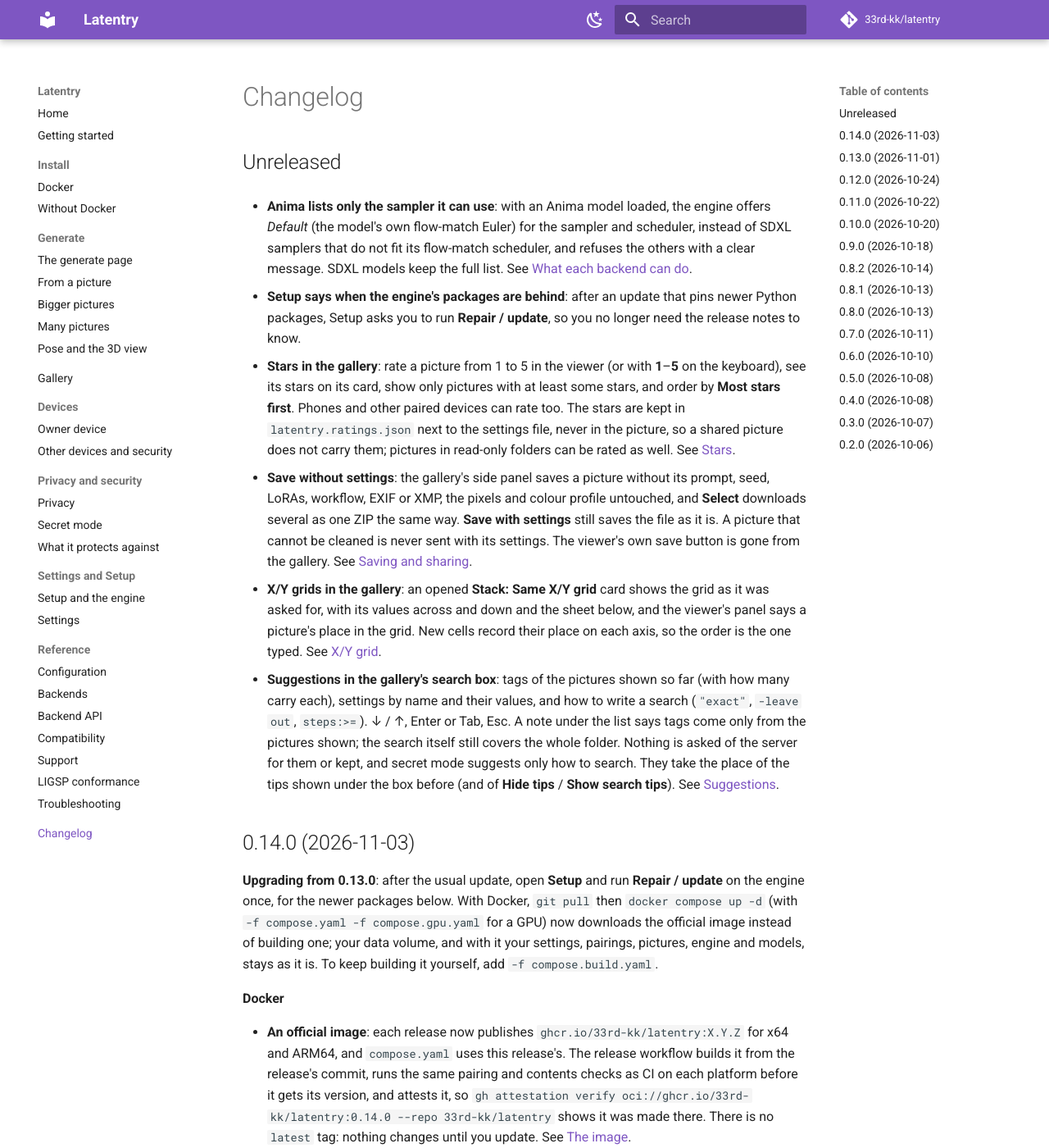
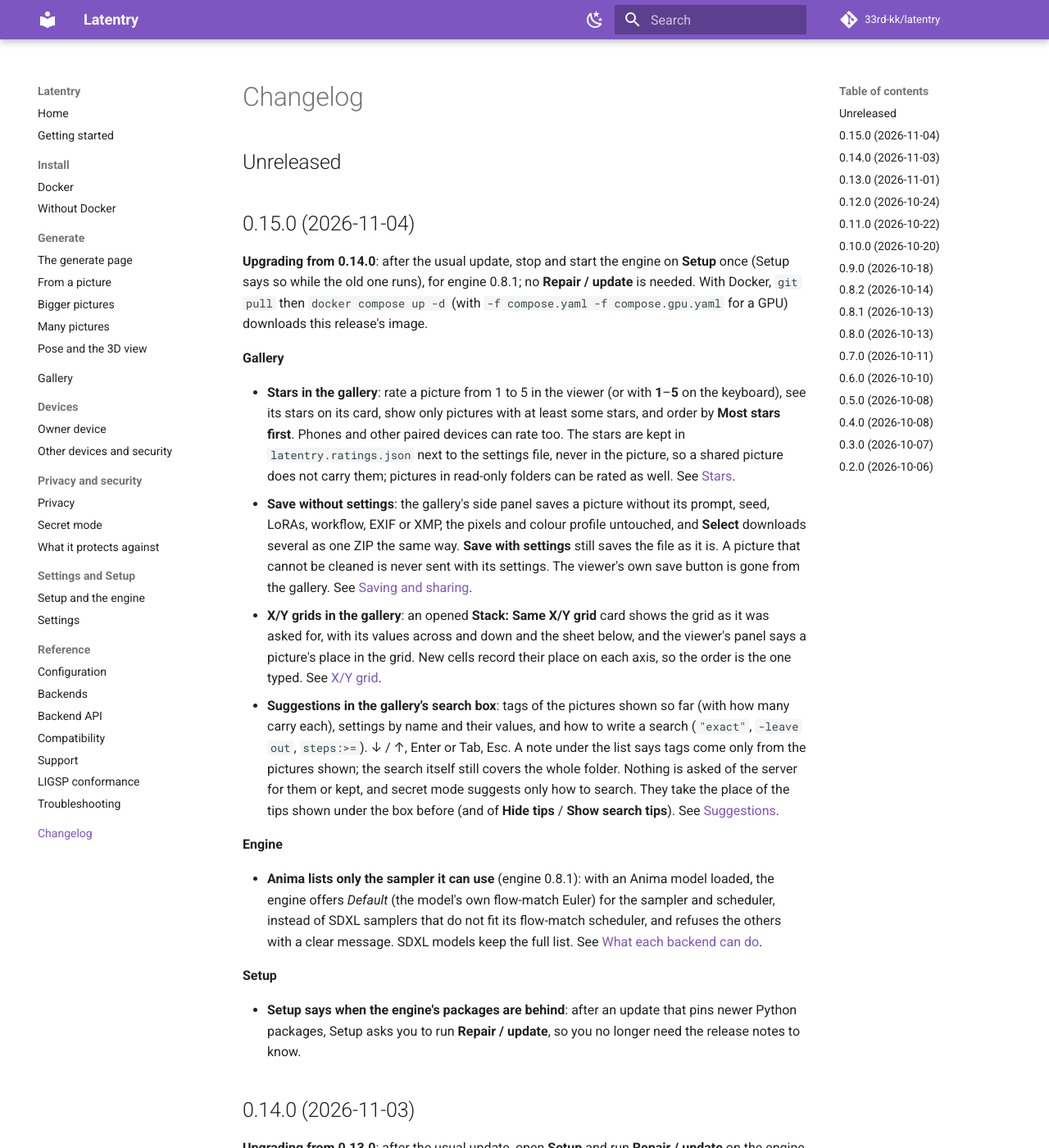
Before and after one commit to 33rd-kk/latentry, an MkDocs documentation site: the page built from docs/changelog.md, in a window 1280 px wide and 1400 px high. Shown: the whole window at 82% size. Built offline with MkDocs 1.6.1 and Material for MkDocs 9.7.7, drawn with Linux system fonts in a browser that asks for light colours; comment, search, counter and statistics services are not loaded.

Commit message:
Release 0.15.0 (#177)
Gallery stars, saving without settings, X/Y grids shown as grids, suggestions in the search box, a Setup notice when the engine's pinned packages are behind, and Anima offered only its own sampler (#170-#178). Engine 0.8.1: restart the engine once.

Co-authored-by: Claude Opus 5.5 <noreply@anthropic.com>

```diff
--- a/CHANGELOG.md
+++ b/CHANGELOG.md
@@ -2,15 +2,16 @@
 
 ## Unreleased
 
-- **Anima lists only the sampler it can use**: with an Anima model loaded,
-  the engine offers *Default* (the model's own flow-match Euler) for the
-  sampler and scheduler, instead of SDXL samplers that do not fit its
-  flow-match scheduler, and refuses the others with a clear message. SDXL models keep the full list.
-  See [What each backend can do](https://33rd-kk.github.io/latentry/reference/backends/#what-each-backend-can-do).
+## 0.15.0 (2026-11-04)
 
-- **Setup says when the engine's packages are behind**: after an update
-  that pins newer Python packages, Setup asks you to run **Repair / update**,
-  so you no longer need the release notes to know.
+**Upgrading from 0.14.0**: after the usual update, stop and start the
+engine on **Setup** once (Setup says so while the old one runs), for
+engine 0.8.1; no **Repair / update** is needed. With Docker, `git pull`
+then `docker compose up -d` (with `-f compose.yaml -f compose.gpu.yaml`
+for a GPU) downloads this release's image.
+
+**Gallery**
+
 - **Stars in the gallery**: rate a picture from 1 to 5 in the viewer (or
   with **1**–**5** on the keyboard), see its stars on its card, show only
   pictures with at least some stars, and order by **Most stars first**.
@@ -40,6 +41,21 @@
   to search. They take the place of the tips shown under the box before
   (and of **Hide tips** / **Show search tips**). See
   [Suggestions](https://33rd-kk.github.io/latentry/guide/gallery/#suggestions).
+
+**Engine**
+
+- **Anima lists only the sampler it can use** (engine 0.8.1): with an Anima
+  model loaded, the engine offers *Default* (the model's own flow-match
+  Euler) for the sampler and scheduler, instead of SDXL samplers that do
+  not fit its flow-match scheduler, and refuses the others with a clear
+  message. SDXL models keep the full list. See
+  [What each backend can do](https://33rd-kk.github.io/latentry/reference/backends/#what-each-backend-can-do).
+
+**Setup**
+
+- **Setup says when the engine's packages are behind**: after an update
+  that pins newer Python packages, Setup asks you to run **Repair / update**,
+  so you no longer need the release notes to know.
 
 ## 0.14.0 (2026-11-03)
 
--- a/compose.yaml
+++ b/compose.yaml
@@ -13,8 +13,8 @@ services:
   latentry:
     # The official image of this release, built and attested by Latentry's
     # release workflow. Each release names its own version here; check it with
-    #   gh attestation verify oci://ghcr.io/33rd-kk/latentry:0.14.0 --repo 33rd-kk/latentry
-    image: ghcr.io/33rd-kk/latentry:0.14.0
+    #   gh attestation verify oci://ghcr.io/33rd-kk/latentry:0.15.0 --repo 33rd-kk/latentry
+    image: ghcr.io/33rd-kk/latentry:0.15.0
     init: true
     restart: unless-stopped
     ports:
--- a/package.json
+++ b/package.json
@@ -1,6 +1,6 @@
 {
   "name": "latentry",
-  "version": "0.14.0",
+  "version": "0.15.0",
   "private": true,
   "scripts": {
     "dev": "node scripts/serve.mjs dev",
```
Also changed, not shown: README.md (+8 -3 lines), docs/index.md (+5 -3 lines), 3 other files.
